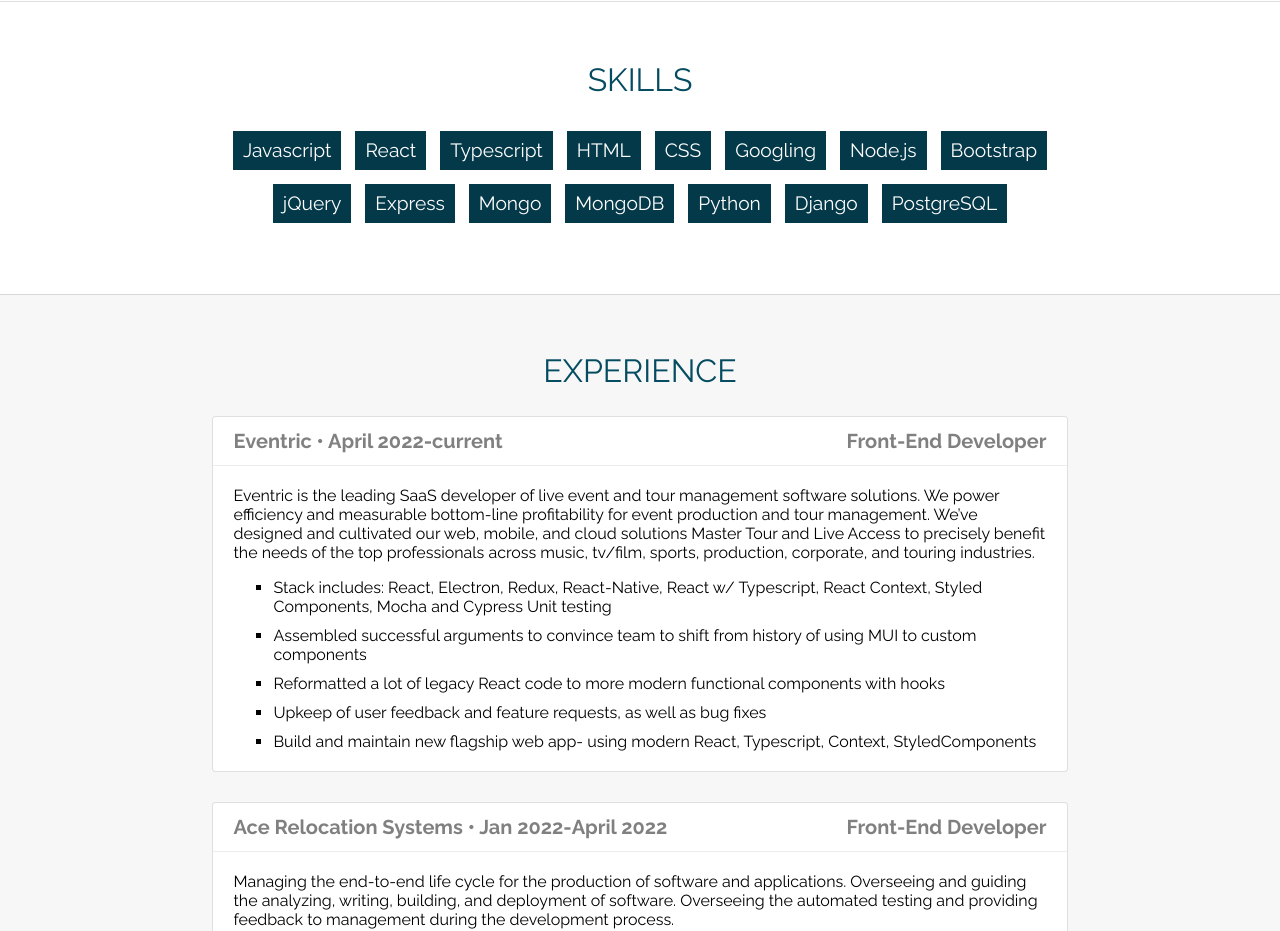
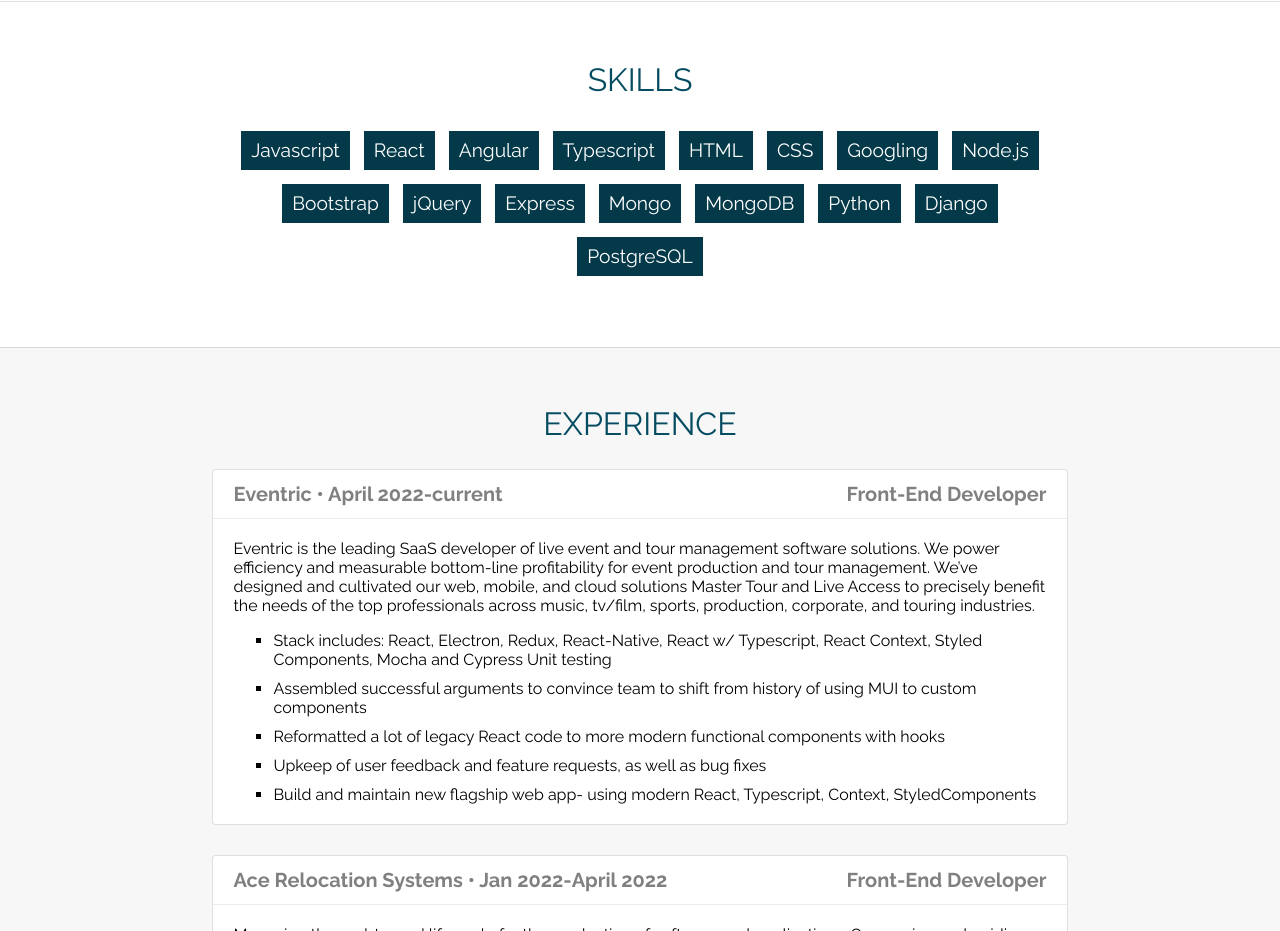
Before and after one commit to austinschroeder/portfolio-react, a React (Create React App) app: page / in a window 1280 px wide. Shown: the part 1080-2011 px from the top of the page. Built offline with nearby package versions, Linux system fonts and the light colour scheme.

Commit message:
update skills

```diff
--- a/src/components/Skills.js
+++ b/src/components/Skills.js
@@ -3,6 +3,7 @@ import React, { useEffect } from 'react';
 const skillNames = [
   'Javascript',
   'React',
+  'Angular',
   'Typescript',
   'HTML',
   'CSS',
```
